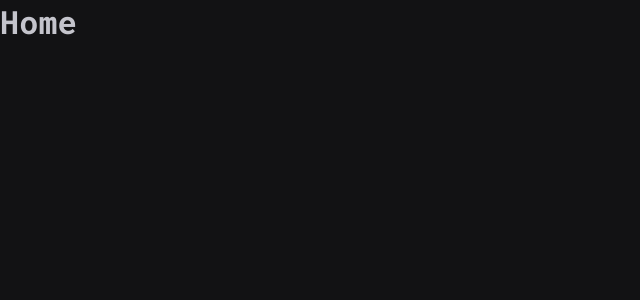
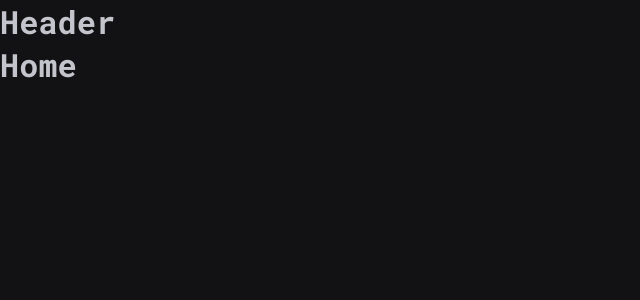
Before and after one commit to mateusarcedev/pomodoro-reactjs, a React (Vite) app: page / in a window 1280 px wide. Shown: the top 300 px of the page, without its empty margins (0-640 px from the left). Built offline with nearby package versions, Linux system fonts and the light colour scheme.

Commit message:
Layout de rotas

```diff
--- a/src/Router.tsx
+++ b/src/Router.tsx
@@ -1,12 +1,15 @@
 import { Route, Routes } from 'react-router-dom'
+import { DefaultLayout } from './layouts/DefaultLayout'
 import { History } from './pages/History'
 import { Home } from './pages/Home'
 
 export default function Router() {
   return (
     <Routes>
-      <Route path='/' element={<Home />} />
-      <Route path='/history' element={<History />} />
+      <Route path='/' element={<DefaultLayout />}>
+        <Route path='/' element={<Home />} />
+        <Route path='/history' element={<History />} />
+      </Route>
     </Routes>
   )
 }
--- /dev/null
+++ b/src/components/Header.tsx
@@ -0,0 +1,5 @@
+export function Header() {
+  return (
+    <h1>Header</h1>
+  )
+}
--- /dev/null
+++ b/src/layouts/DefaultLayout.tsx
@@ -0,0 +1,11 @@
+import { Outlet } from "react-router-dom";
+import { Header } from "../components/Header";
+
+export function DefaultLayout() {
+  return (
+    <div>
+      <Header />
+      <Outlet />
+    </div>
+  )
+}
```
Also changed, not shown: 1 other file (tests, documents, lock files or other folders).
